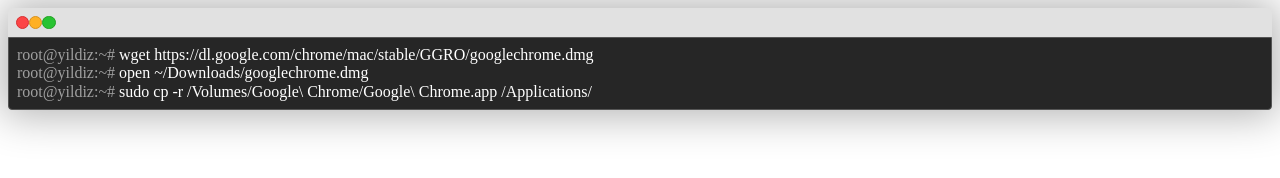
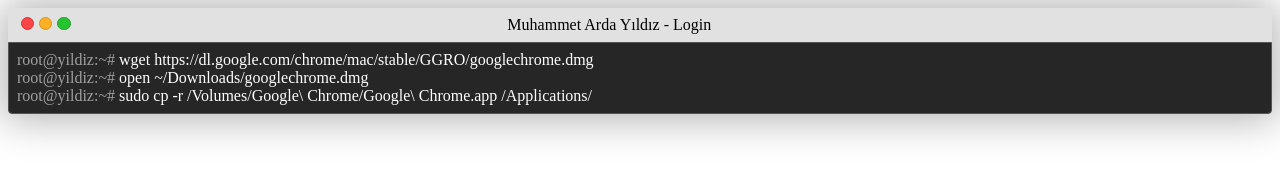
Before and after one commit to muhammedzaimtr/terminal, a plain HTML site: page index.html in a window 1280 px wide. Drawn offline with Linux system fonts and the light colour scheme.

Commit message:
Update index.html

```diff
--- a/index.html
+++ b/index.html
@@ -5,9 +5,10 @@
 .terminal-pencere{background:#E1E1E1;box-shadow:0px 0px 42px 6px rgba(0,0,0,0.3);text-align:left;border-radius:4px;margin:0px auto;}
 .terminal-ust{padding:8px;}
 .terminal-ust
-.kapat{ width:0.7em;height:0.7em;border-radius:50%;display:inline-block;}
+.kapat{ width:0.7em;height:0.7em;border-radius:50%;display:inline-block;margin-left: 5px;}
 .terminal-ust
 .kapat.kapat-kirmizi{background:#FC4546;border:1px solid #D73031;}
+.kullanici {display: inline-block;margin-left: 35%;}
 .terminal-ust
 .kapat.kapat-sari{background:#FEB024;border:1px solid #D7911E;}
 .terminal-ust
@@ -19,7 +20,7 @@
 .root{display:inline-block;height:1em;width:.5em;vertical-align:middle;-webkit-animation:1s root-blink step-end infinite;-moz-animation:1s blink step-end infinite;-ms-animation:1s root-blink step-end infinite;-o-animation:1s root-blink step-end infinite;animation:1s root-blink step-end infinite;}@keyframes "root-blink" {
 </style>
 <body>
-<div class="terminal-pencere"><div class="terminal-ust"><div class="pull-left"><div class="kapat kapat-kirmizi"></div><div class="kapat kapat-sari"></div><div class="kapat kapat-yesil"></div></div>
+<div class="terminal-pencere"><div class="terminal-ust"><div class="pull-left"><div class="kapat kapat-kirmizi"></div><div class="kapat kapat-sari"></div><div class="kapat kapat-yesil"></div><div class="kullanici">Muhammet Arda Yıldız - Login</div></div>
 </div><div class="terminal-govde"><div>
   </div><div>root@yildiz:~# <span class="komut">wget https://dl.google.com/chrome/mac/stable/GGRO/googlechrome.dmg </span><div class="cursor"></div></div>
 <div>root@yildiz:~# <span class="komut">open ~/Downloads/googlechrome.dmg </span><div class="root"></div></div>
```
